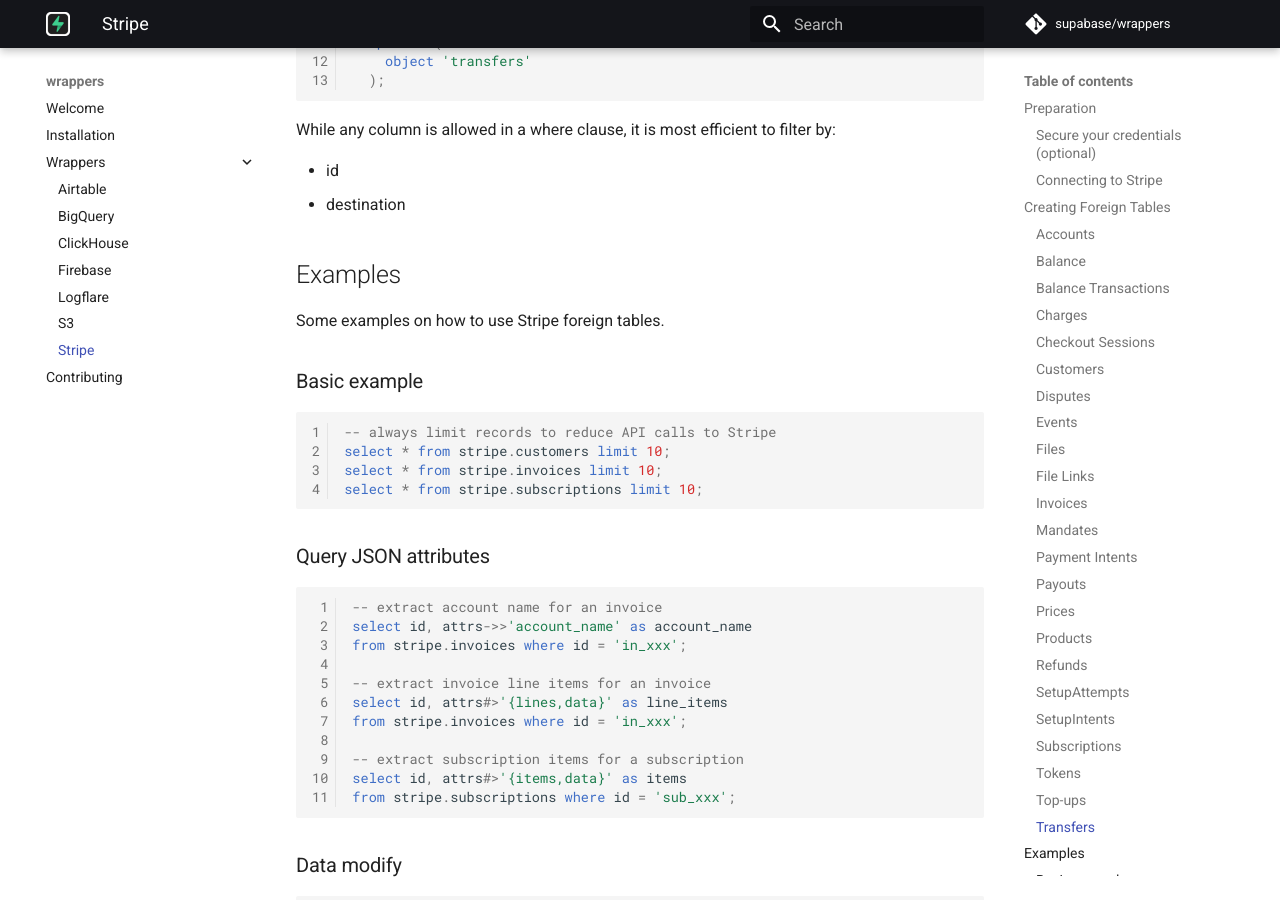
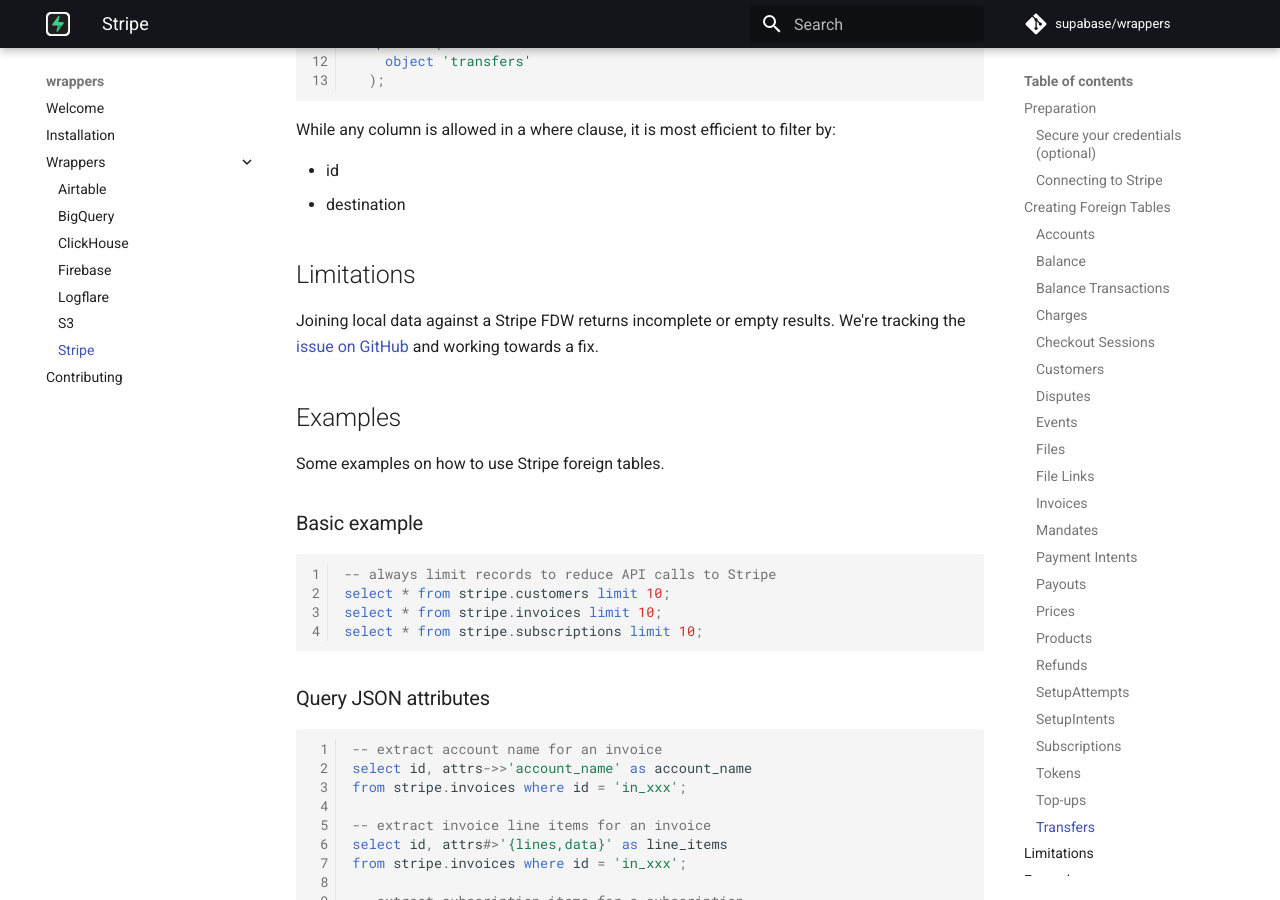
Before and after one commit to supabase/wrappers, an MkDocs documentation site: the page built from docs/stripe.md, in a window 1280 px wide and 900 px high, scrolled down 16725 px. Built offline with MkDocs 1.6.1 and Material for MkDocs 9.7.7, drawn with Linux system fonts in a browser that asks for light colours; emoji names are drawn with the system emoji font; comment, search, counter and statistics services are not loaded.

Commit message:
document stripe join issue until its fixed

```diff
--- a/docs/stripe.md
+++ b/docs/stripe.md
@@ -766,6 +766,10 @@
 - id
 - destination
 
+## Limitations
+
+Joining local data against a Stripe FDW returns incomplete or empty results. We're tracking the [issue on GitHub](https://github.com/supabase/wrappers/issues/113) and working towards a fix.
+
 ## Examples
 
 Some examples on how to use Stripe foreign tables.
```
